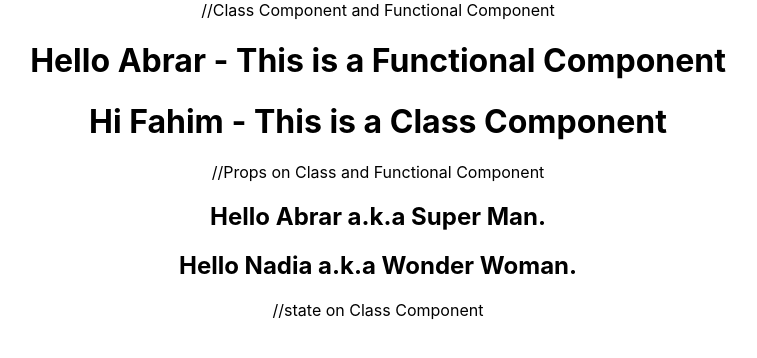
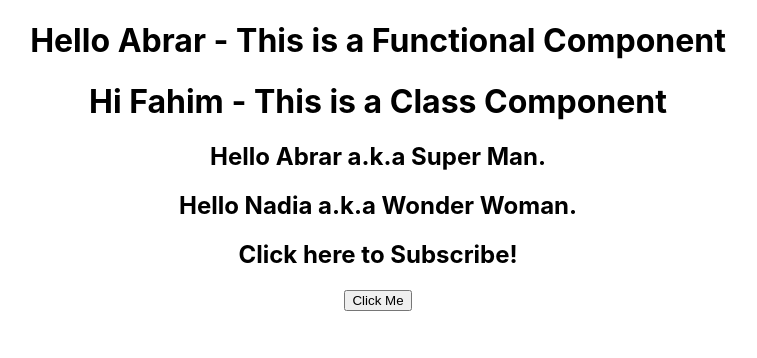
Before and after one commit to Abfahim21/React-Revision-2077, a React (Create React App) app: page / in a window 1280 px wide. Shown: the top 358 px of the page, without its empty margins (262-1019 px from the left). Built offline with nearby package versions, Linux system fonts and the light colour scheme.

Commit message:
react setState

```diff
--- a/src/App.js
+++ b/src/App.js
@@ -3,17 +3,16 @@ import Hello from './components/Hello';
 import Hi from './components/Hi';
 import PropsClass from './components/PropsClass';
 import PropsFunctional from './components/PropsFunctional';
+import State from './components/State';
 
 function App() {
   return (
     <div className="App">
-      //Class Component and Functional Component
       <Hello/>
       <Hi/>
-      //Props on Class and Functional Component
       <PropsFunctional name = "Abrar" heroName  = "Super Man"/>
       <PropsClass name = "Nadia" heroName = "Wonder Woman"/>
-      //state on Class Component
+      <State/>
     </div>
   );
 }
--- /dev/null
+++ b/src/components/State.js
@@ -0,0 +1,26 @@
+import React, { Component } from 'react'
+
+export class State extends Component {
+    constructor(props) {
+      super(props)
+
+      this.state = {
+         message: "Click here to Subscribe!"
+      }
+    }
+    changeMessage(){
+        this.setState({
+            message: "Thanks for Subscribing"
+        })
+    }
+  render() {
+    return (
+      <div>
+        <h2>{this.state.message}</h2>
+        <button onClick={() => this.changeMessage()}>Click Me</button>
+      </div>
+    )
+  }
+}
+
+export default State
```
